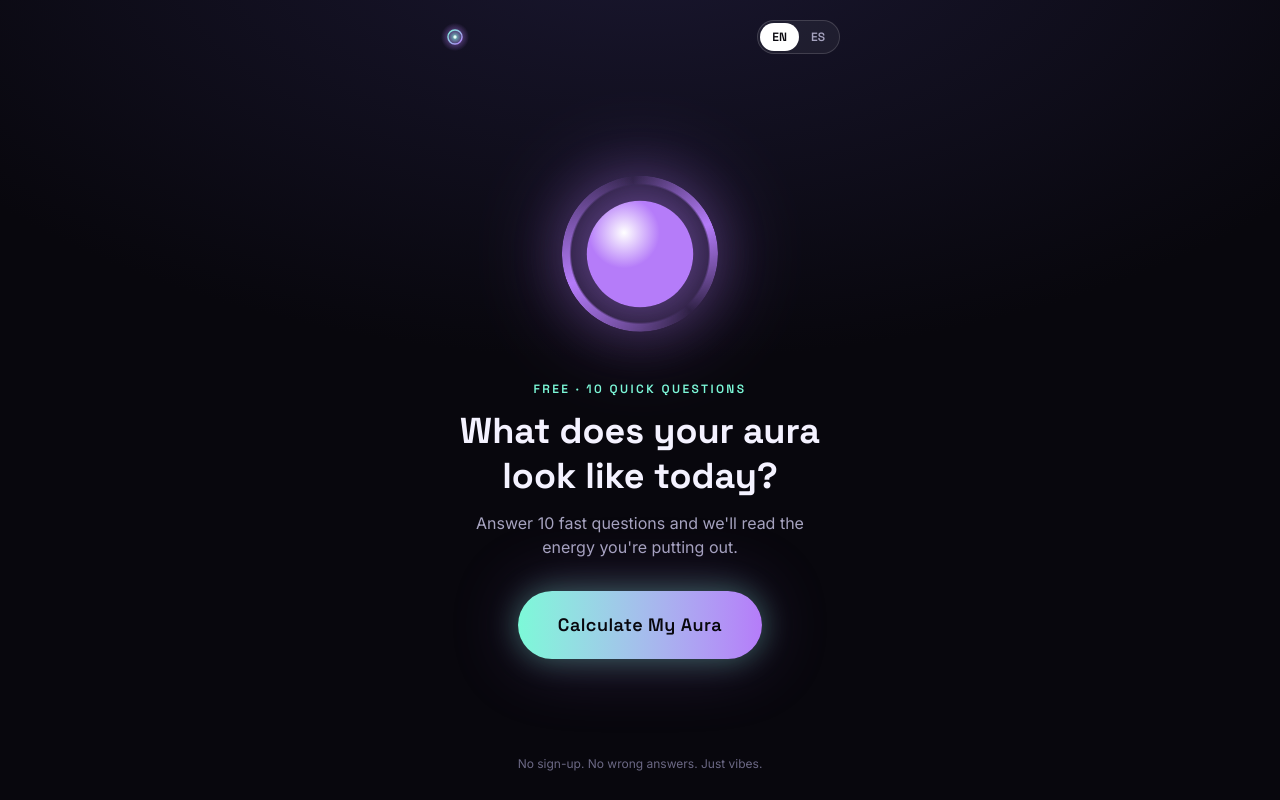
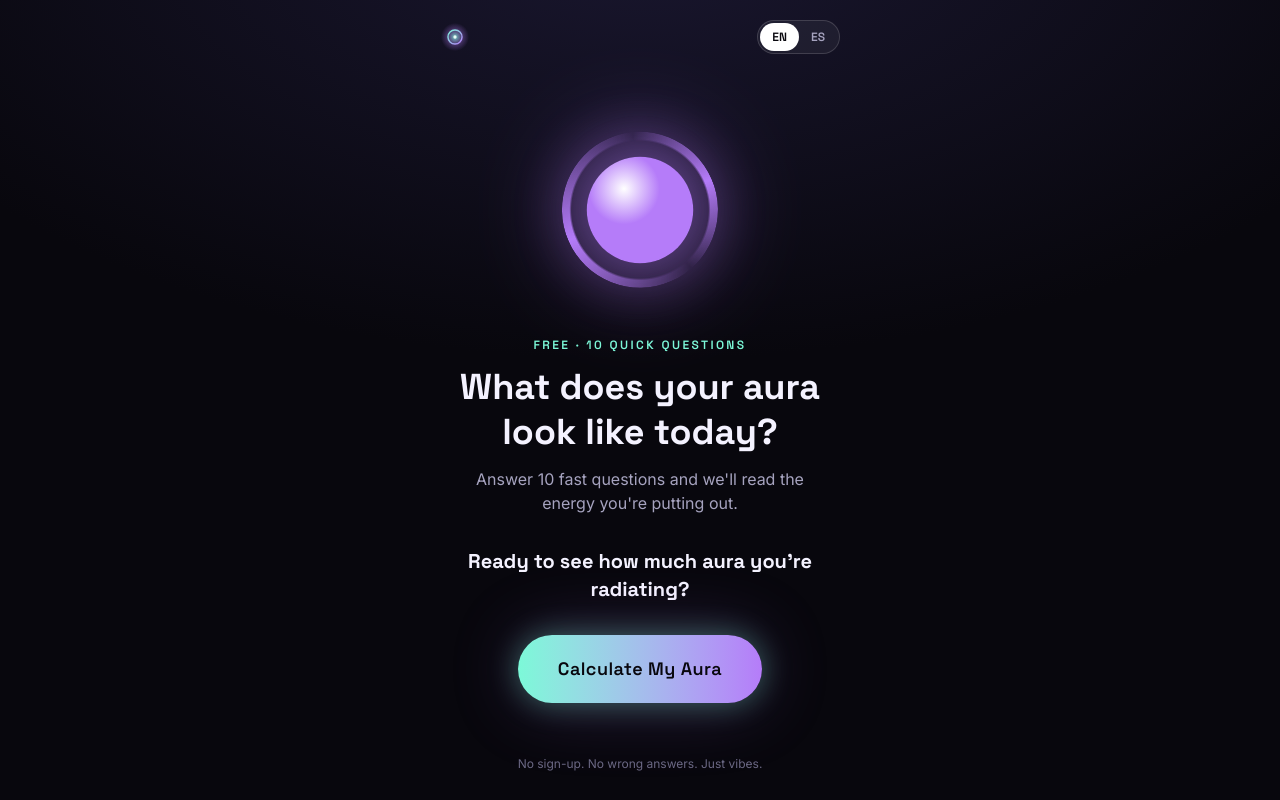
Before and after one commit to manueldaviduh-collab/auracalculator-, a React (Vite) app: page / in a window 1280 px wide. Built offline with nearby package versions, Linux system fonts and the light colour scheme.

Commit message:
Add hook line to home screen before the CTA
A short punchy line right above "Calculate My Aura" builds anticipation
before the tap, in both EN and ES.

```diff
--- a/src/features/home/HomeScreen.tsx
+++ b/src/features/home/HomeScreen.tsx
@@ -43,10 +43,19 @@ export function HomeScreen() {
           </p>
         </motion.div>
 
+        <motion.p
+          initial={{ opacity: 0, y: 12 }}
+          animate={{ opacity: 1, y: 0 }}
+          transition={{ duration: 0.5, delay: 0.3 }}
+          className="font-display text-lg font-bold text-ink sm:text-xl"
+        >
+          {t('home.hook')}
+        </motion.p>
+
         <motion.div
           initial={{ opacity: 0, y: 12 }}
           animate={{ opacity: 1, y: 0 }}
-          transition={{ duration: 0.5, delay: 0.3 }}
+          transition={{ duration: 0.5, delay: 0.4 }}
           className="w-full max-w-xs"
         >
           <GlowButton size="xl" onClick={startQuiz} className="w-full">
--- a/src/i18n/resources/en.ts
+++ b/src/i18n/resources/en.ts
@@ -7,6 +7,7 @@ export const en = {
     eyebrow: 'Free · 10 quick questions',
     title: "What does your aura look like today?",
     subtitle: "Answer 10 fast questions and we'll read the energy you're putting out.",
+    hook: "Ready to see how much aura you're radiating?",
     cta: 'Calculate My Aura',
     footer: 'No sign-up. No wrong answers. Just vibes.',
   },
--- a/src/i18n/resources/es.ts
+++ b/src/i18n/resources/es.ts
@@ -9,6 +9,7 @@ export const es: typeof en = {
     eyebrow: 'Gratis · 10 preguntas rápidas',
     title: '¿Cómo se ve tu aura hoy?',
     subtitle: 'Responde 10 preguntas rápidas y leeremos la energía que estás transmitiendo.',
+    hook: '¿Estás listo para ver cuánta aura desbordas?',
     cta: 'Calcular Mi Aura',
     footer: 'Sin registro. Sin respuestas incorrectas. Solo vibra.',
   },
```
